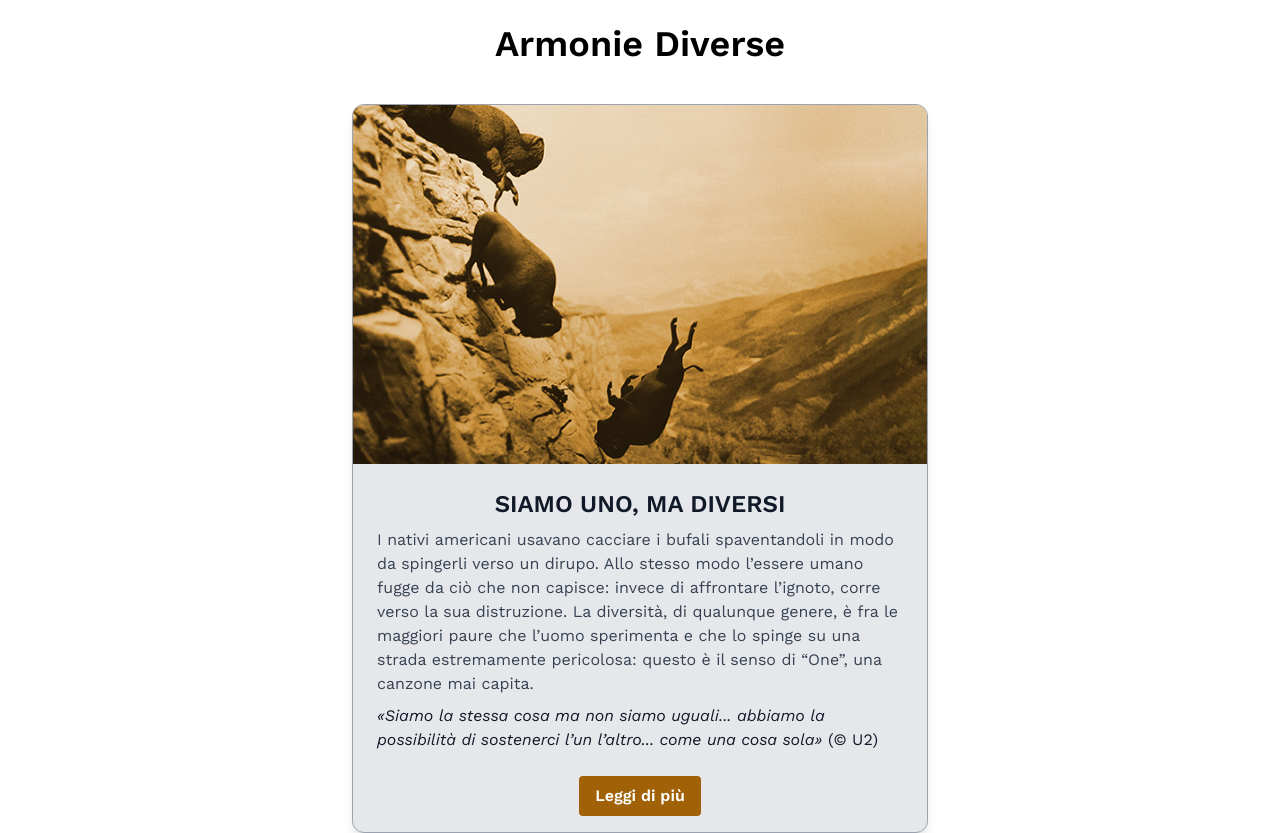
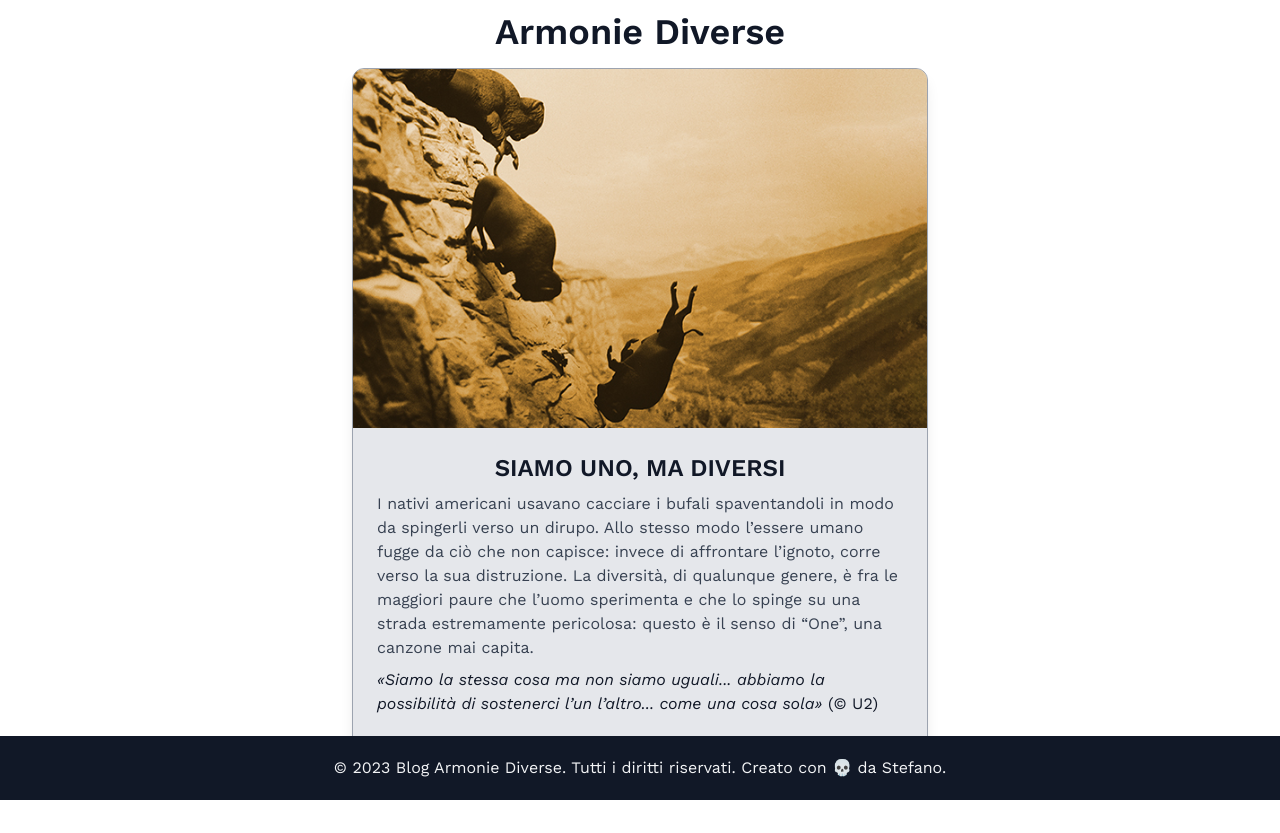
Before and after one commit to StefanoGalandrini/react-components-blog, a React (Vite) app: page / in a window 1280 px wide. After the commit the page ends 800 px from the top, so only its background shows below. Built offline with nearby package versions, Linux system fonts and the light colour scheme.

Commit message:
Add Footer

```diff
--- a/src/App.jsx
+++ b/src/App.jsx
@@ -2,6 +2,7 @@ import { useState } from 'react';
 import './App.css';
 
 import Card from './components/Card';
+import TheFooter from './components/TheFooter';
 
 function App() {
   const [count, setCount] = useState(0);
@@ -9,10 +10,15 @@ function App() {
   return (
     <>
       <div className="flex flex-col items-center justify-center">
-        <h1 className="mb-10 mt-6 text-4xl font-bold">Armonie Diverse</h1>
+        <h1 className="mb-4 mt-3 text-4xl font-bold text-gray-900">
+          Armonie Diverse
+        </h1>
 
         {/* Componente "Card" */}
         <Card />
+
+        {/* Componente "Card" */}
+        <TheFooter />
       </div>
     </>
   );
--- /dev/null
+++ b/src/components/TheFooter.jsx
@@ -0,0 +1,14 @@
+import React from 'react';
+
+const TheFooter = () => {
+  return (
+    <footer className="fixed bottom-0 flex h-[8vh] w-full items-center justify-center bg-gray-900 text-gray-100">
+      <p>
+        &copy; {new Date().getFullYear()} Blog Armonie Diverse. Tutti i diritti
+        riservati. Creato con 💀 da Stefano.
+      </p>
+    </footer>
+  );
+};
+
+export default TheFooter;
```
